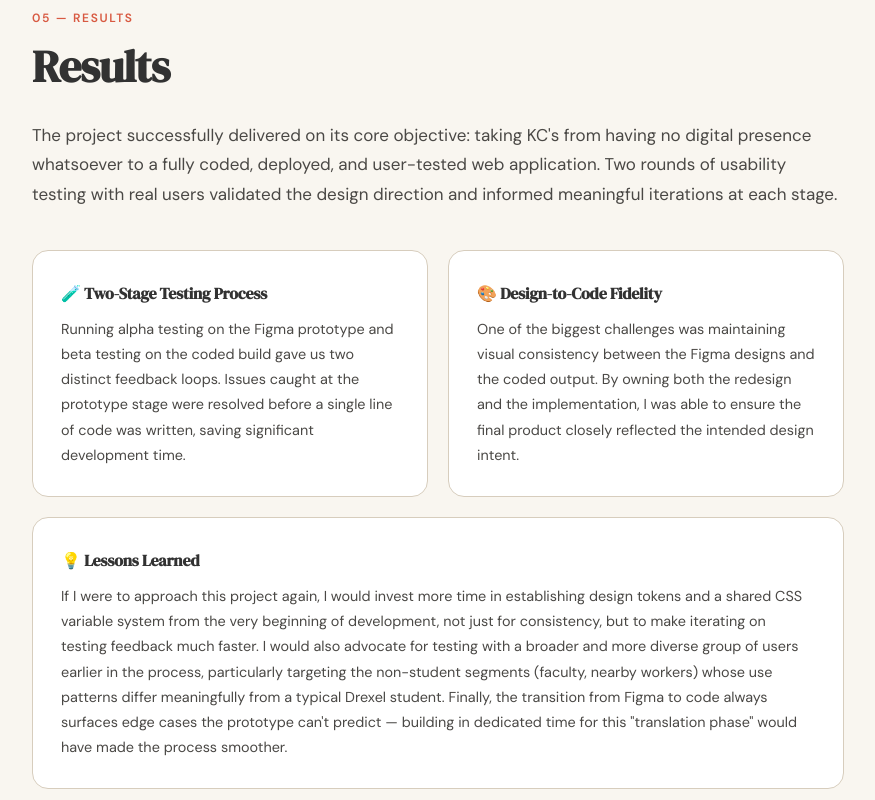
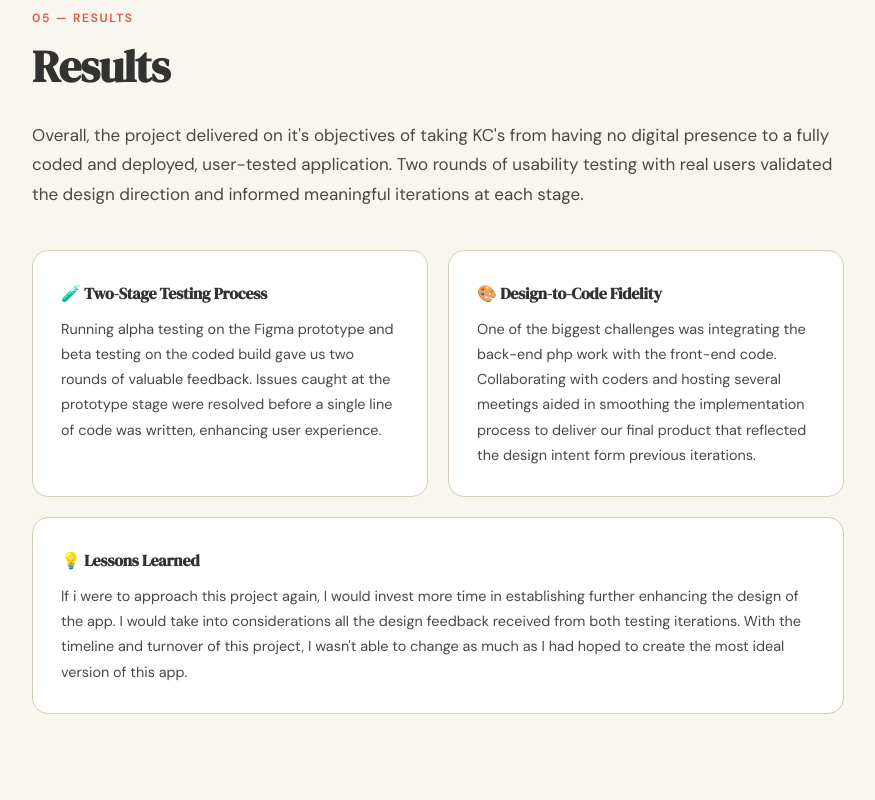
Before and after one commit to Hannahxpelingon/KC-CaseStudy, a plain HTML site: page index.html in a window 1280 px wide. Shown: the part 9140-9940 px from the top of the page, without its empty margins (202-1077 px from the left). Drawn offline with Linux system fonts and the light colour scheme.

Commit message:
final changes made

```diff
--- a/index.html
+++ b/index.html
@@ -407,20 +407,22 @@
 <div id="results" class="section">
   <div class="section-label">05 — Results</div>
   <h2>Results </h2>
-  <p>The project successfully delivered on its core objective: taking KC's from having no digital presence whatsoever to a fully coded, deployed, and user-tested web application. Two rounds of usability testing with real users validated the design direction and informed meaningful iterations at each stage.</p>
+  <p>Overall, the project delivered on it's objectives of taking KC's from having no digital presence to a fully coded and deployed, user-tested application. Two rounds of usability testing with real users validated the design direction and informed meaningful iterations at each stage.</p>
 
   <div class="result-grid">
     <div class="result-card">
       <h3>🧪 Two-Stage Testing Process</h3>
-      <p>Running alpha testing on the Figma prototype and beta testing on the coded build gave us two distinct feedback loops. Issues caught at the prototype stage were resolved before a single line of code was written, saving significant development time.</p>
+      <p>Running alpha testing on the Figma prototype and beta testing on the coded build gave us two rounds of valuable feedback. Issues caught at the prototype stage were resolved before a single line of code was written, enhancing user experience.</p>
     </div>
     <div class="result-card">
       <h3>🎨 Design-to-Code Fidelity</h3>
-      <p>One of the biggest challenges was maintaining visual consistency between the Figma designs and the coded output. By owning both the redesign and the implementation, I was able to ensure the final product closely reflected the intended design intent.</p>
+      <p>One of the biggest challenges was integrating the back-end php work with the front-end code. Collaborating with coders and hosting several meetings aided in smoothing the implementation process to deliver our final product that reflected the design intent form previous iterations.
+      </p>
     </div>
     <div class="result-card full">
       <h3>💡 Lessons Learned</h3>
-      <p>If I were to approach this project again, I would invest more time in establishing design tokens and a shared CSS variable system from the very beginning of development, not just for consistency, but to make iterating on testing feedback much faster. I would also advocate for testing with a broader and more diverse group of users earlier in the process, particularly targeting the non-student segments (faculty, nearby workers) whose use patterns differ meaningfully from a typical Drexel student. Finally, the transition from Figma to code always surfaces edge cases the prototype can't predict — building in dedicated time for this "translation phase" would have made the process smoother.</p>
+      <p>If i were to approach this project again, I would invest more time in establishing further enhancing the design of the app. I would take into considerations all the design feedback received from both testing iterations. With the timeline and turnover of this project, I wasn't able to change as much as I had hoped to create the most ideal version of this app.
+      </p>
     </div>
   </div>
 </div>
```
